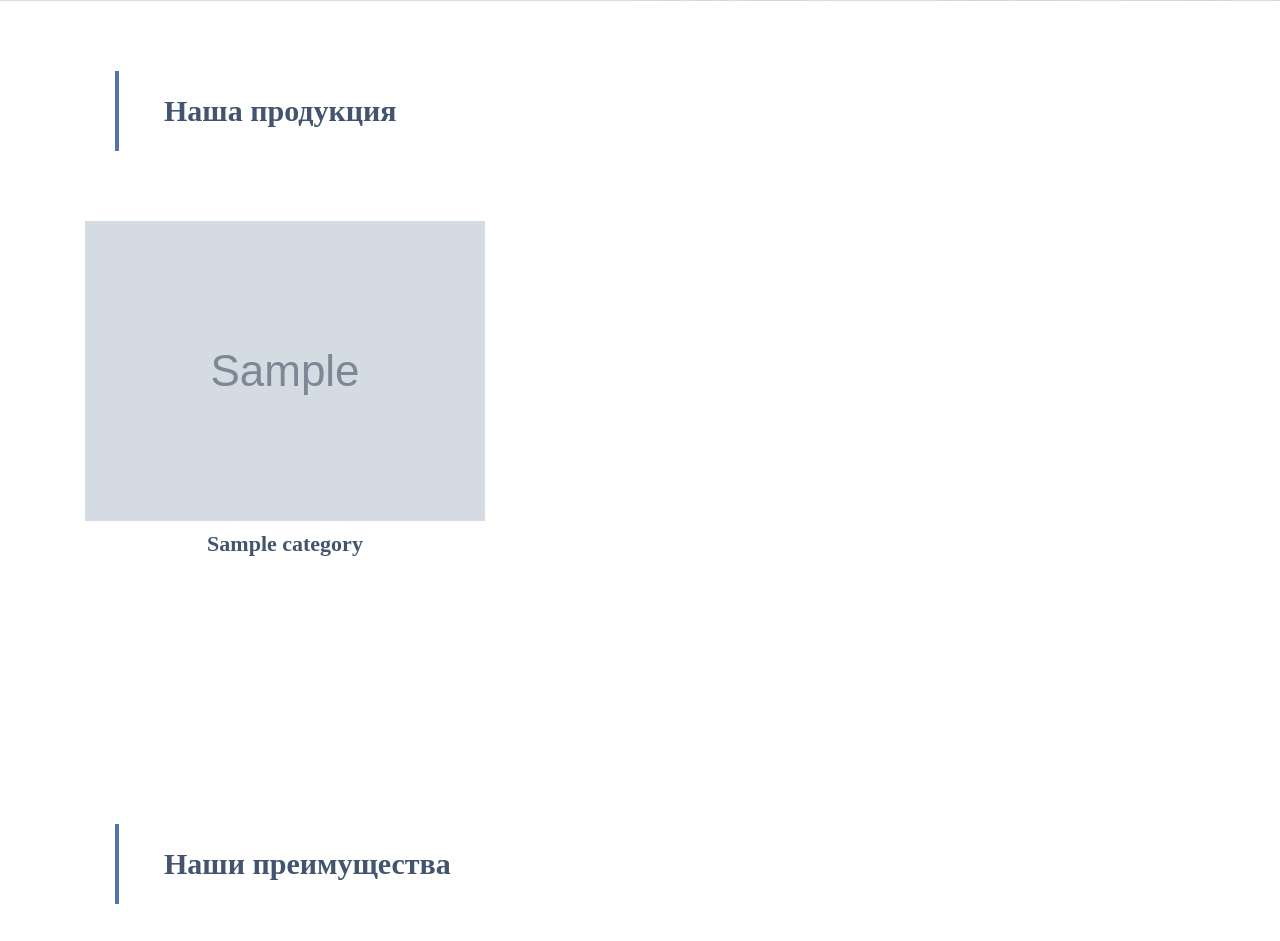
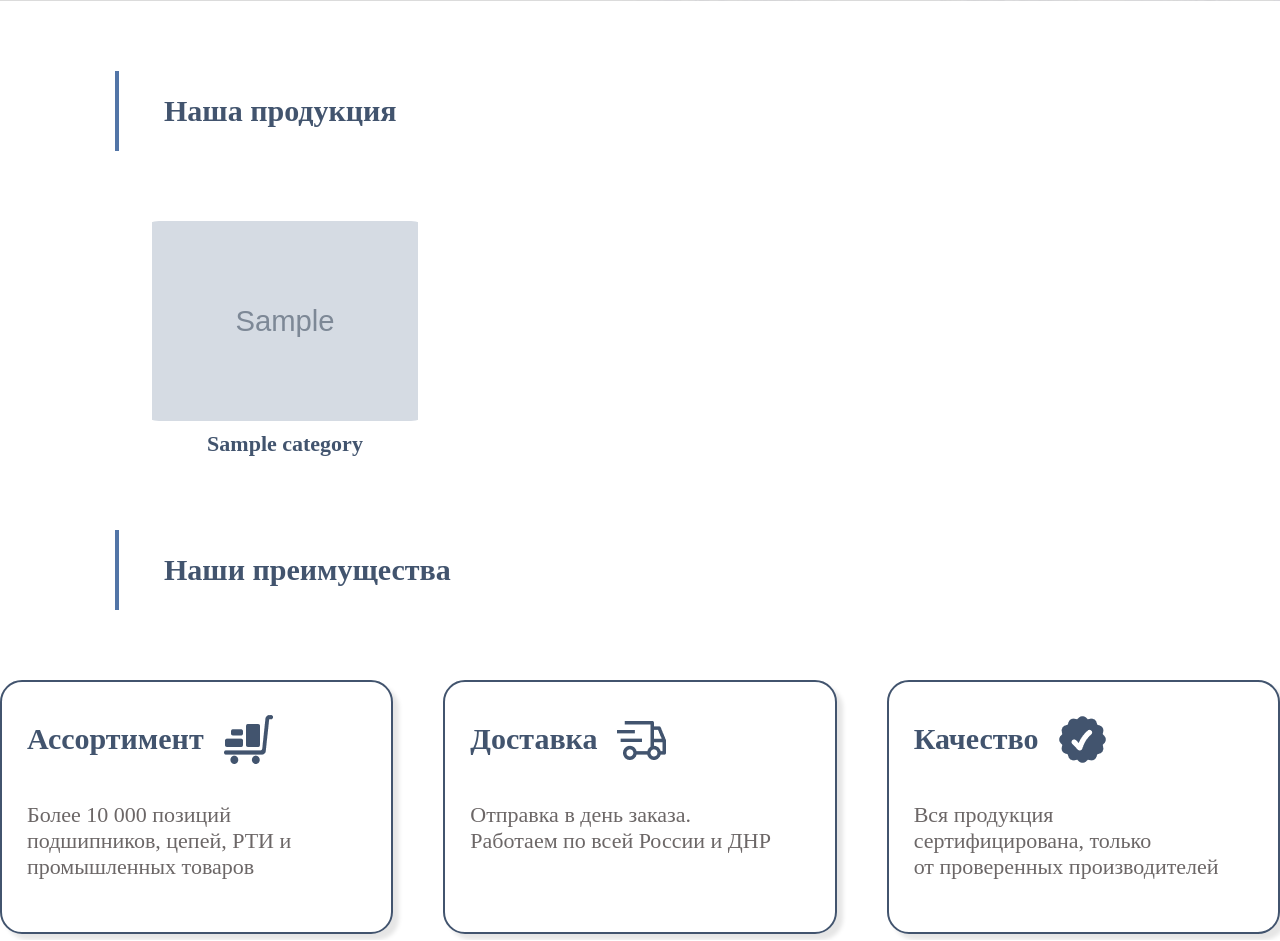
Before and after one commit to AlinaEvlanteva/Diplom, a Flask app: page / in a window 1280 px wide. Shown: the part 884-1825 px from the top of the page. Run offline with Flask 3, Linux system fonts and the light colour scheme; tables that the repository leaves empty hold one stand-in row (values such as "Sample post"); grey boxes marked "Sample" are stand-in pictures.

Commit message:
поправки

```diff
--- a/static/css/admin_panel.css
+++ b/static/css/admin_panel.css
@@ -486,7 +486,8 @@ input[type="file"].form_input {
 }
 
 #edit_product_current_image{
-    object-fit: contain;
+    max-width: 350px;
+    max-height: 350px;
     border: 2px solid #42546E;
     border-radius: 10px;
 }
@@ -496,6 +497,7 @@ input[type="file"].form_input {
     height: 200px;
     border: 2px solid #42546E;
     border-radius: 10px;
+    object-fit: contain;
 }
 
 .modal_actions {
--- a/static/css/katalog.css
+++ b/static/css/katalog.css
@@ -174,6 +174,9 @@ main {
     align-items: center;
 }
 .post img{
+    width: 300px;
+    height: 200px;
+    object-fit: contain;
     border: 3px solid #DCDCDC;
     border-radius: 24px;
 }
--- a/static/css/main.css
+++ b/static/css/main.css
@@ -246,7 +246,7 @@ main {
 
 .products_section_post{
     width: 1010px;
-    height: 533px;
+    height: auto;
     display: flex;
     flex-wrap: wrap;
     gap: 55px;
@@ -264,6 +264,11 @@ main {
     align-items: center;
 }
 .post img{
+    width: 300px;
+    height: 200px;
+    object-fit: contain;
+    border: 3px solid #DCDCDC;
+    border-radius: 24px;
     border: 2px solid #DCDCDC;
     border: 24px;
 }
```
Also changed, not shown: routes/admin.py (+34 -0 lines), templates/admin_panel.html (+7 -7 lines), static/img/big/2025-12-15_234501.png (deleted), static/img/big/2026-01-15_213311.png (deleted), static/img/small/2025-12-15_234501.png (deleted), static/img/small/2026-01-15_213311.png (deleted).
